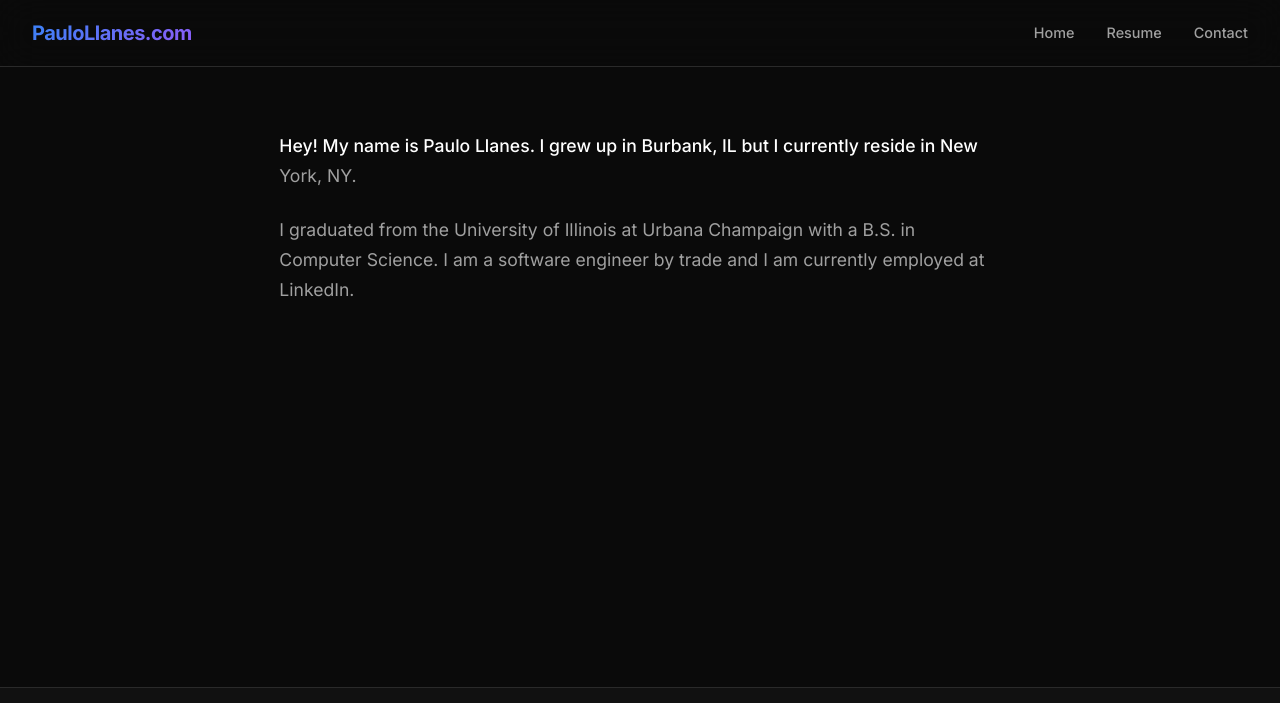
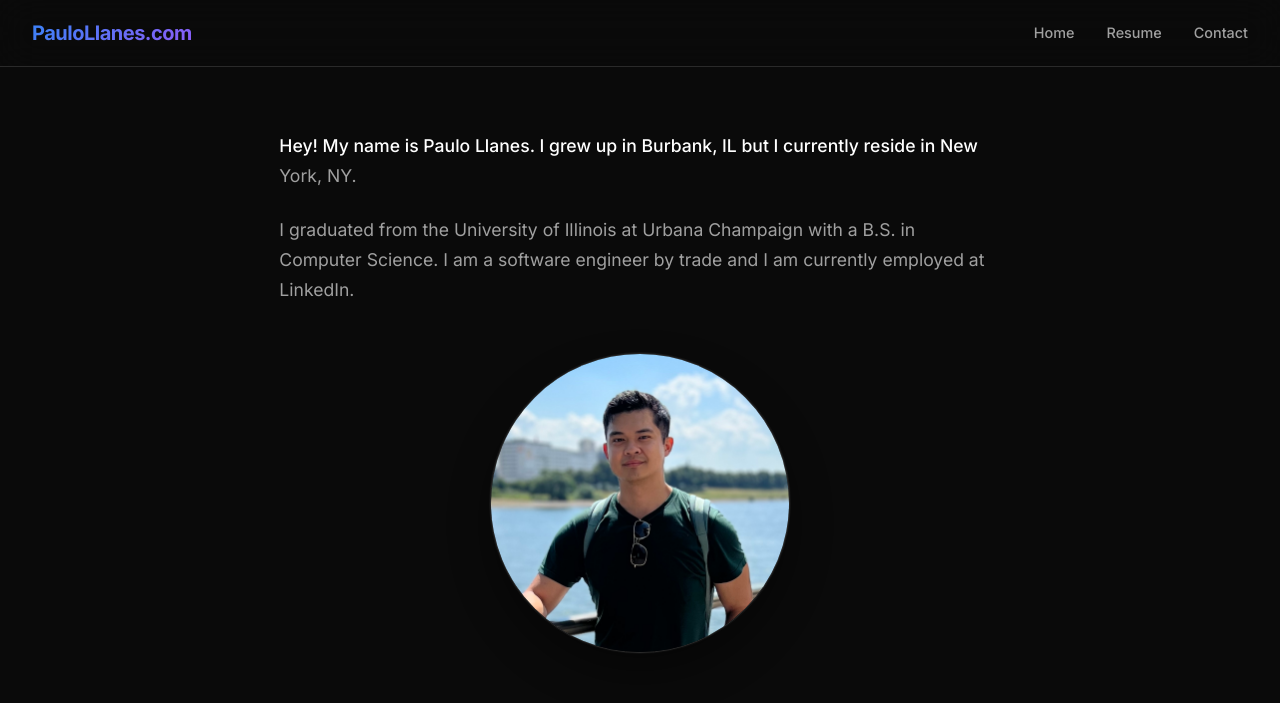
Before and after one commit to llanes1990/llanes1990.github.io, a plain HTML site: page index.html in a window 1280 px wide. Shown: the top 703 px of the page. Drawn offline with Linux system fonts and the light colour scheme.

Commit message:
Add photo

```diff
--- a/index.html
+++ b/index.html
@@ -26,6 +26,7 @@
             <p>Hey! My name is Paulo Llanes. I grew up in Burbank, IL but I currently reside in New York, NY.</p>
 
             <p>I graduated from the University of Illinois at Urbana Champaign with a B.S. in Computer Science. I am a software engineer by trade and I am currently employed at LinkedIn.</p>
+            <img id="profilepic" src="./images/Paulo.jpg" alt="Paulo Llanes" />
         </div>
         <div id="footer">
             <div id="socialmedia">
--- a/style.css
+++ b/style.css
@@ -148,11 +148,11 @@ body {
 /* Profile Picture */
 #profilepic {
     display: block;
-    max-width: 100%;
-    width: 400px;
-    height: auto;
+    width: 300px;
+    height: 300px;
+    object-fit: cover;
     margin: 3rem auto 1rem;
-    border-radius: 20px;
+    border-radius: 50%;
     border: 1px solid var(--border-color);
     box-shadow:
         0 20px 40px rgba(0, 0, 0, 0.4),
```
Also changed, not shown: images/Paulo.jpg (added).
